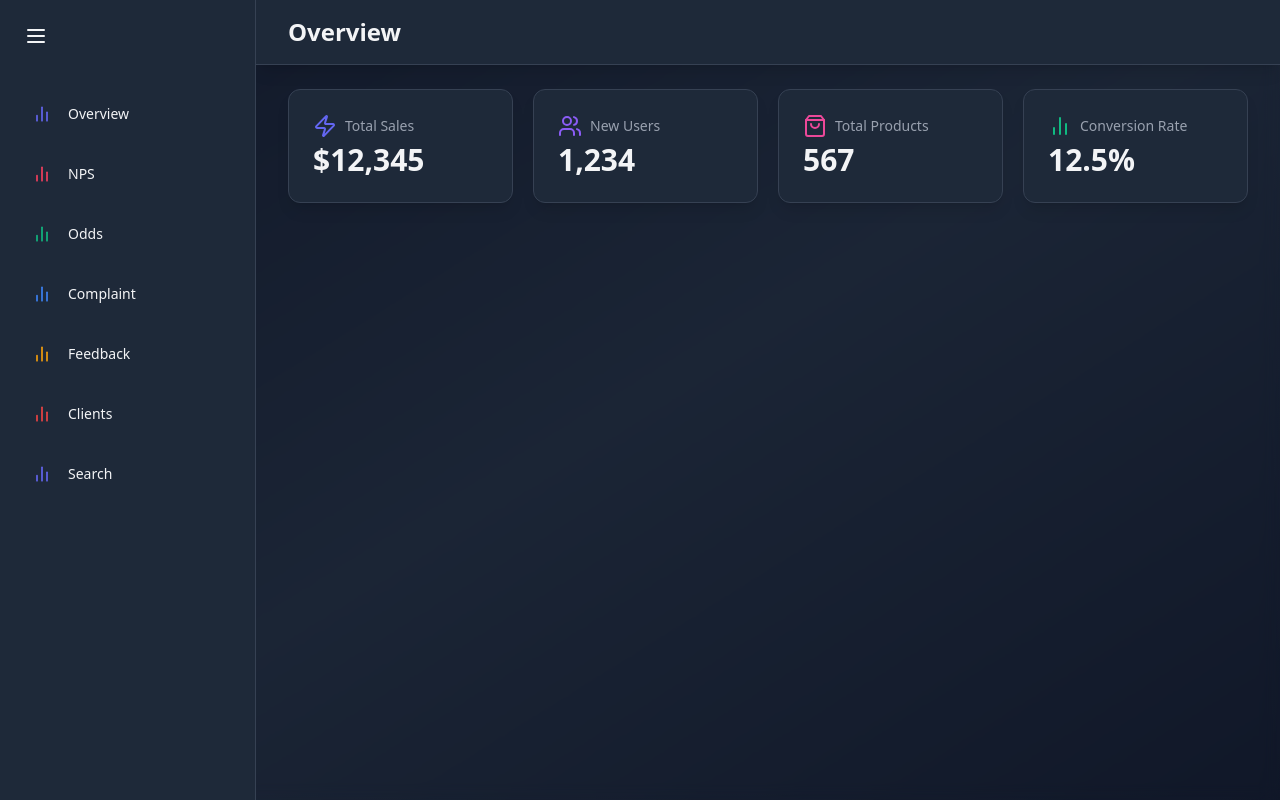
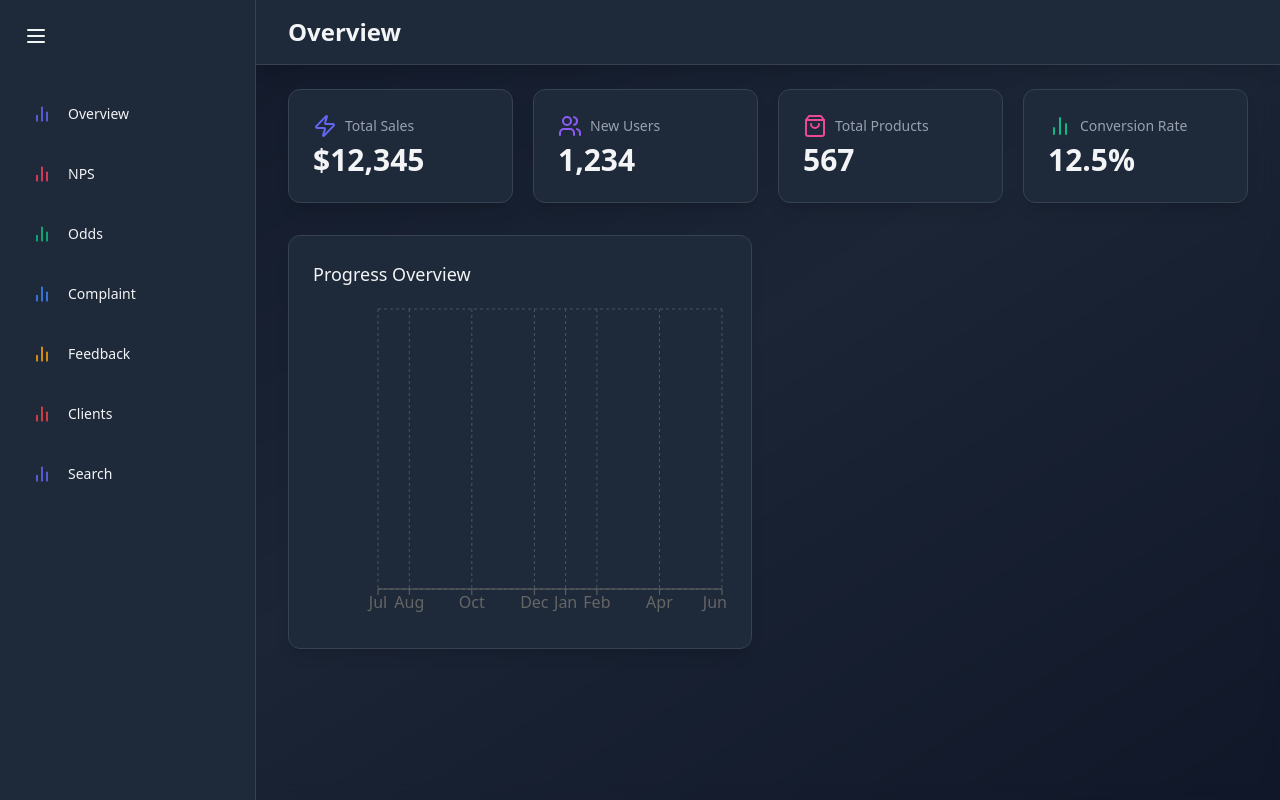
Before and after one commit to PlanservOps/PlanservOpsProj, a React (Vite) app: page / in a window 1280 px wide. Built offline with nearby package versions, Linux system fonts and the light colour scheme.

Commit message:
statsboard overview

```diff
--- /dev/null
+++ b/src/components/overview/ProgressOverviewChart.jsx
@@ -0,0 +1,62 @@
+import { LineChart, Line, XAxis, YAxis, CartesianGrid, Tooltip, ResponsiveContainer } from "recharts";
+import { motion } from "framer-motion";
+
+const progressData = [
+	{ name: "Jul", progress: 4200 },
+	{ name: "Aug", progress: 3800 },
+	{ name: "Sep", progress: 5100 },
+	{ name: "Oct", progress: 4600 },
+	{ name: "Nov", progress: 5400 },
+	{ name: "Dec", progress: 7200 },
+	{ name: "Jan", progress: 6100 },
+	{ name: "Feb", progress: 5900 },
+	{ name: "Mar", progress: 6800 },
+	{ name: "Apr", progress: 6300 },
+	{ name: "May", progress: 7100 },
+	{ name: "Jun", progress: 7500 },
+];
+
+import React from 'react'
+
+const ProgressOverviewChart = () => {
+  return (
+    <motion.div
+    className='bg-gray-800 bg-opacity-50 backdrop-blur-md shadow-lg rounded-xl p-6 border border-gray-700'
+    initial={{ opacity: 0, y: 20 }}
+    animate={{ opacity: 1, y: 0 }}
+    transition={{ delay: 0.2 }}
+    >
+        <h2
+            className='text-lg font-medium mb-4 text-gray-100'
+        >Progress Overview</h2>
+
+        <div className="h-80">
+            <ResponsiveContainer width={"100%"} height={"100%"}>
+                <LineChart data={progressData}>
+                    <CartesianGrid strokeDasharray='3 3' stroke='#4b5563'/>
+                    <XAxis dataKey={"name"}/>
+                    <YAxis stroke="#9ca3af"/>
+                    <Tooltip
+                        contentStyle={{
+                            backgroundColor: "rgba(31, 41, 55, 0.8)",
+                            borderColor: "#4B5563",
+                        }}
+                        itemStyle={{ color: "#E5E7EB" }}
+                    >
+                        <Line
+							type='monotone'
+							dataKey='progress'
+							stroke='#6366F1'
+							strokeWidth={3}
+							dot={{ fill: "#6366F1", strokeWidth: 2, r: 6 }}
+							activeDot={{ r: 8, strokeWidth: 2 }}
+                        />
+                    </Tooltip>
+                </LineChart>
+            </ResponsiveContainer>
+        </div>
+    </motion.div>
+  )
+}
+
+export default ProgressOverviewChart
--- a/src/pages/OverviewPage.jsx
+++ b/src/pages/OverviewPage.jsx
@@ -3,6 +3,7 @@
 import { motion } from 'framer-motion'
 import StatsCards from '../components/common/StatsCards'
 import { BarChart2, ShoppingBag, Users, Zap } from 'lucide-react'
+import ProgressOverviewChart from '../components/overview/ProgressOverviewChart'
 
 const OverviewPage = () => {
   return (
@@ -25,6 +26,11 @@
 
         </motion.div>
 
+        {/* CHARTS */}
+
+        <div className='grid grid-cols-1 lg:grid-cols-2 gap-8'>
+          <ProgressOverviewChart />
+        </div>
       </main>
     </div>
   )
```
